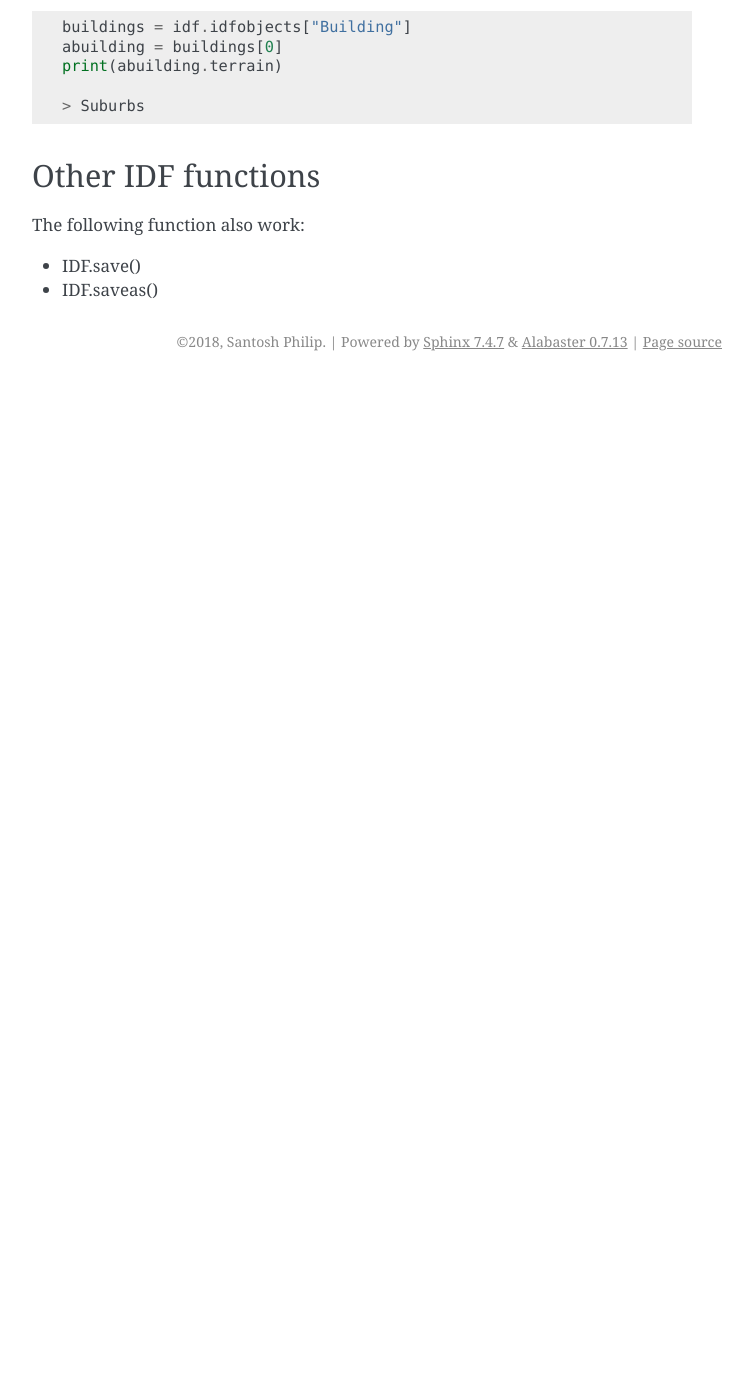
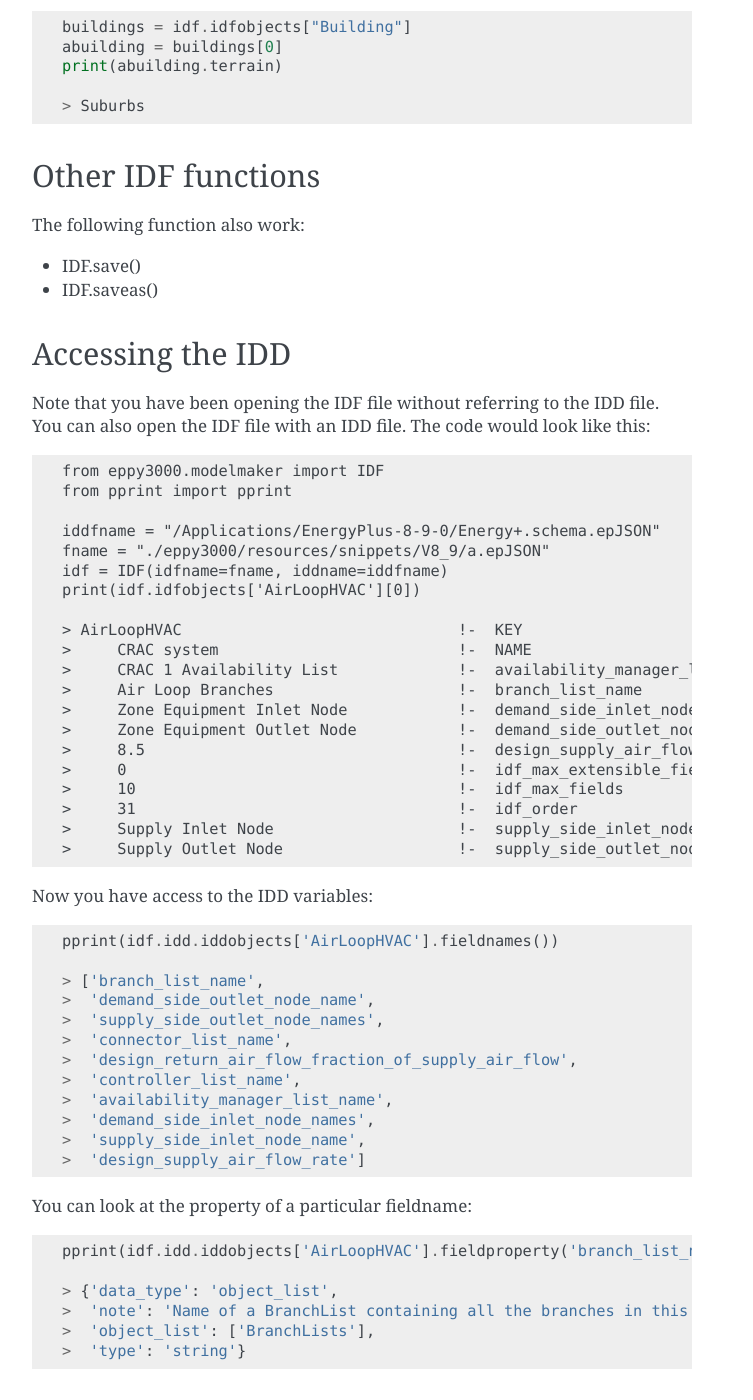
Before and after one commit to pyenergyplus/eppy3000, a Sphinx documentation site: the page built from docs/usage.rst, in a window 1280 px wide and 1400 px high, scrolled down 1527 px. Shown: the whole window, without its empty margins (388-1141 px from the left). Built offline with Sphinx 7.4.7, drawn with Linux system fonts in a browser that asks for light colours; before the commit the page ends 1908 px from its top, so only the background shows below that.

Commit message:
updated docs/usage.rst to show IDD functionality

```diff
--- a/docs/usage.rst
+++ b/docs/usage.rst
@@ -86,3 +86,54 @@ The following function also work:
 
 - IDF.save()
 - IDF.saveas()
+
+
+Accessing the IDD
+-----------------
+
+Note that you have been opening the IDF file without referring to the IDD file. You can also open the IDF file with an IDD file. The code would look like this::
+
+    from eppy3000.modelmaker import IDF
+    from pprint import pprint
+
+    iddfname = "/Applications/EnergyPlus-8-9-0/Energy+.schema.epJSON"
+    fname = "./eppy3000/resources/snippets/V8_9/a.epJSON"
+    idf = IDF(idfname=fname, iddname=iddfname)
+    print(idf.idfobjects['AirLoopHVAC'][0])
+
+    > AirLoopHVAC                              !-  KEY
+    >     CRAC system                          !-  NAME
+    >     CRAC 1 Availability List             !-  availability_manager_list_name
+    >     Air Loop Branches                    !-  branch_list_name
+    >     Zone Equipment Inlet Node            !-  demand_side_inlet_node_names
+    >     Zone Equipment Outlet Node           !-  demand_side_outlet_node_name
+    >     8.5                                  !-  design_supply_air_flow_rate
+    >     0                                    !-  idf_max_extensible_fields
+    >     10                                   !-  idf_max_fields
+    >     31                                   !-  idf_order
+    >     Supply Inlet Node                    !-  supply_side_inlet_node_name
+    >     Supply Outlet Node                   !-  supply_side_outlet_node_names
+
+Now you have access to the IDD variables::
+
+    pprint(idf.idd.iddobjects['AirLoopHVAC'].fieldnames())
+
+    > ['branch_list_name',
+    >  'demand_side_outlet_node_name',
+    >  'supply_side_outlet_node_names',
+    >  'connector_list_name',
+    >  'design_return_air_flow_fraction_of_supply_air_flow',
+    >  'controller_list_name',
+    >  'availability_manager_list_name',
+    >  'demand_side_inlet_node_names',
+    >  'supply_side_inlet_node_name',
+    >  'design_supply_air_flow_rate']
+
+You can look at the property of a particular fieldname::
+
+    pprint(idf.idd.iddobjects['AirLoopHVAC'].fieldproperty('branch_list_name))
+
+    > {'data_type': 'object_list',
+    >  'note': 'Name of a BranchList containing all the branches in this air loop',
+    >  'object_list': ['BranchLists'],
+    >  'type': 'string'}
```
Also changed, not shown: docs/eppy3000.rst (+8 -0 lines), idf.py (+6 -4 lines), withidd.py (+5 -3 lines), 2 other files.
